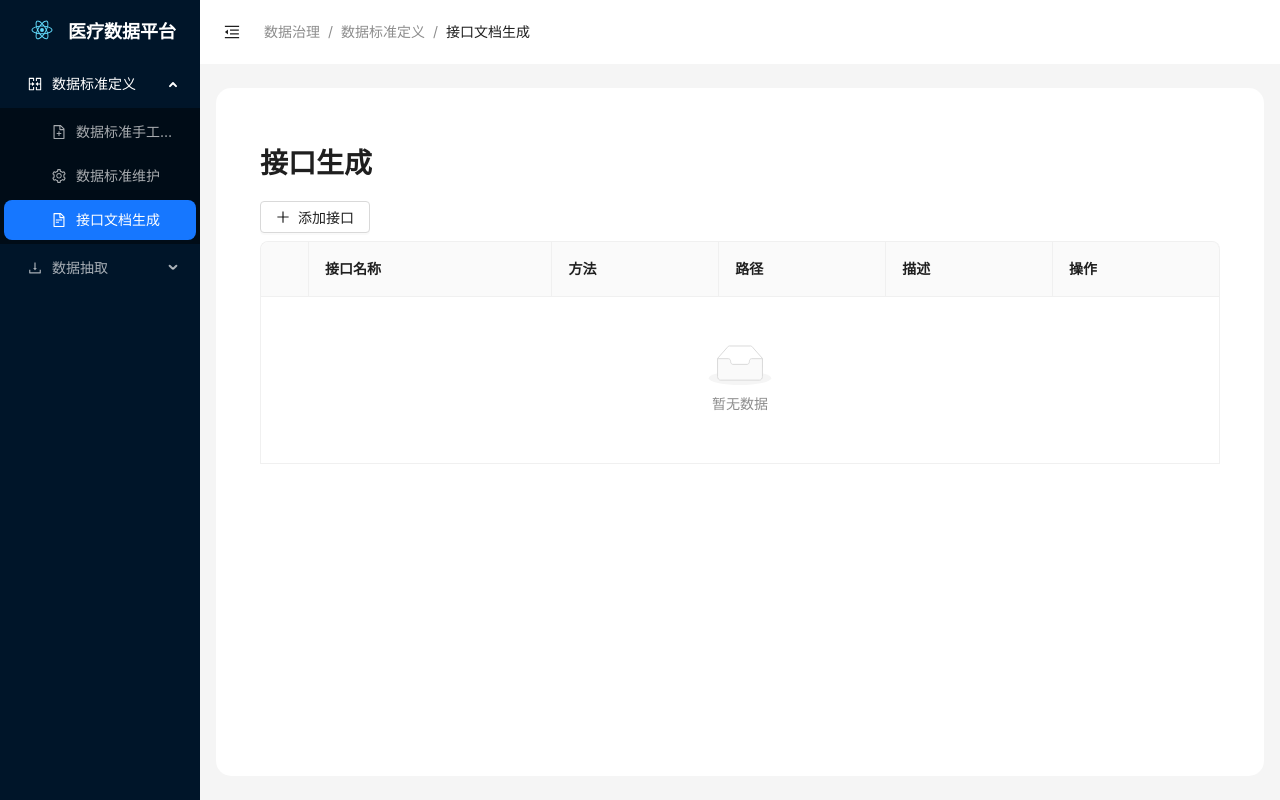
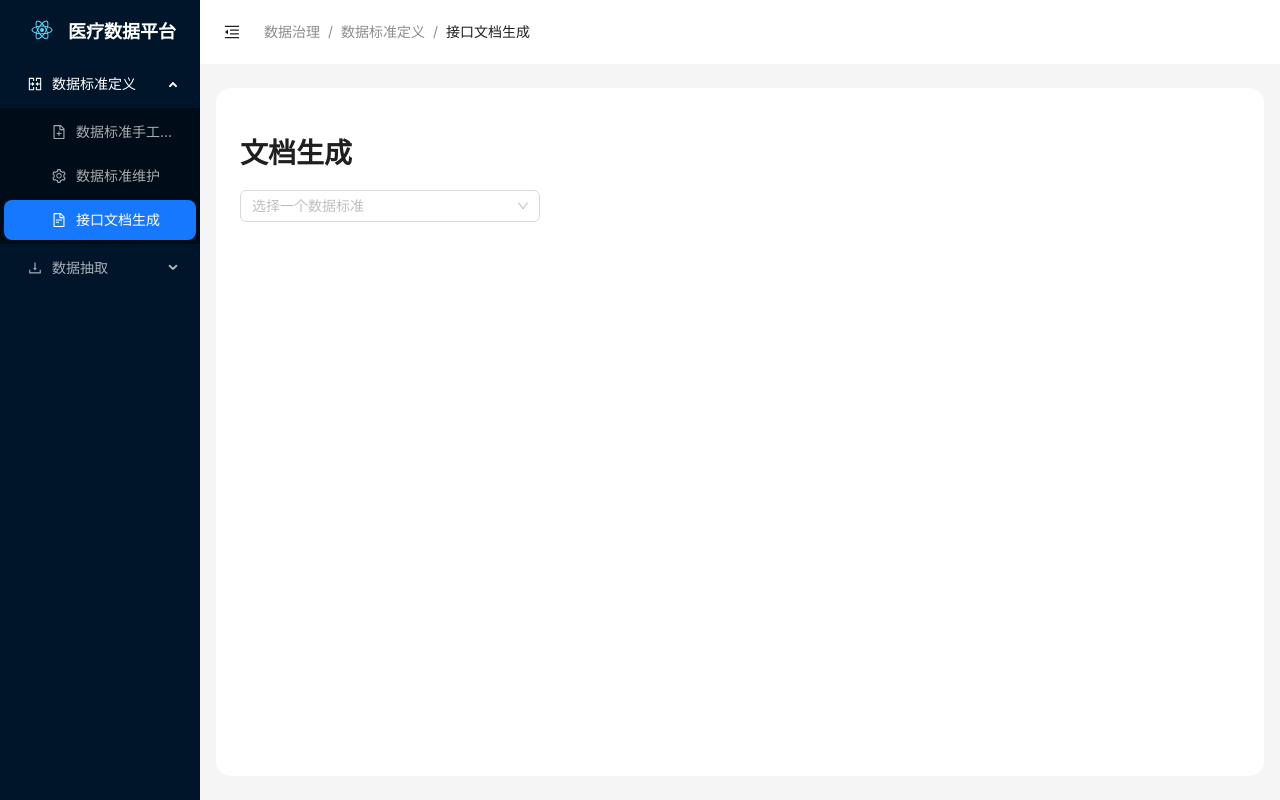
Before and after one commit to xiaoMartintin/Medical-Data-Governance-Platform, a React (Create React App) app in the folder ist-frontend/: page /data-norm-define/document in a window 1280 px wide. Built offline with nearby package versions, Linux system fonts and the light colour scheme.

Commit message:
修改文档页面的功能

```diff
--- a/ist-frontend/src/pages/InterfaceDocPage.js
+++ b/ist-frontend/src/pages/InterfaceDocPage.js
@@ -1,9 +1,9 @@
 import React, { useState } from 'react'
-import { Button, Layout, Space, Row, Col, Table, Form, Input, Modal, Select, message, Popconfirm } from 'antd'
-import { DeleteOutlined, EditOutlined, PlusOutlined } from '@ant-design/icons'
+import { Button, Layout, Descriptions, Typography, Select } from 'antd'
+import { DownloadOutlined } from '@ant-design/icons'
 
+const { Title } = Typography
 const { Option } = Select
-const { Content, Header } = Layout
 
 const initialDataStandards = [
   {
@@ -105,233 +105,70 @@ const initialDataStandards = [
       { name: 'AlterFlag', type: 'int', allowNull: false, length: null, description: '1:正常, 2:撤销', defaultValue: 1 }
     ],
   },
-];
+]
 
 const InterfaceDocPage = () => {
-  const [apiList, setApiList] = useState([])
-  const [editingApi, setEditingApi] = useState(null)
-  const [isEditModalVisible, setIsEditModalVisible] = useState(false)
-  const [form] = Form.useForm()
+  const [selectedStandard, setSelectedStandard] = useState(null)
 
-  const handleAddApi = () => {
-    setEditingApi(null)
-    form.resetFields()
-    setIsEditModalVisible(true)
+  const handleSelectChange = (value) => {
+    const selected = initialDataStandards.find(item => item.uuid === value)
+    setSelectedStandard(selected)
   }
 
-  const handleEditApi = (record) => {
-    setEditingApi(record)
-    form.setFieldsValue(record)
-    setIsEditModalVisible(true)
-  }
-
-  const handleEditSave = (values) => {
-    const [inputUuid, inputVersion] = values.inputData.split('-')
-    const [outputUuid, outputVersion] = values.outputData.split('-')
-
-    const inputStandard = initialDataStandards.find(standard => standard.uuid === inputUuid && standard.version === inputVersion)
-    const outputStandard = initialDataStandards.find(standard => standard.uuid === outputUuid && standard.version === outputVersion)
-
-    if (editingApi) {
-      const newList = apiList.map((api) => (api.key === editingApi.key ? { ...values, key: editingApi.key, inputStandard, outputStandard } : api))
-      setApiList(newList)
-      message.success('成功更新接口')
-    } else {
-      const newApi = {
-        ...values,
-        key: Date.now().toString(),
-        inputStandard,
-        outputStandard,
-      }
-      setApiList([...apiList, newApi])
-      message.success('成功添加接口')
-    }
-    setIsEditModalVisible(false)
-  }
-
-  const handleDeleteApi = (key) => {
-    const newList = apiList.filter((api) => api.key !== key)
-    setApiList(newList)
-    message.success('成功删除接口')
-  }
-
-  const handleEditCancel = () => {
-    setIsEditModalVisible(false)
-    setEditingApi(null)
-  }
-
-  const columns = [
-    {
-      title: '接口名称',
-      dataIndex: 'name',
-      key: 'name',
-    },
-    {
-      title: '方法',
-      dataIndex: 'method',
-      key: 'method',
-    },
-    {
-      title: '路径',
-      dataIndex: 'path',
-      key: 'path',
-    },
-    {
-      title: '描述',
-      dataIndex: 'description',
-      key: 'description',
-    },
-    {
-      title: '操作',
-      dataIndex: 'operation',
-      key: 'operation',
-      render: (_, record) => (
-        <Space>
-          <Button type="link" icon={<EditOutlined />} onClick={() => handleEditApi(record)}>编辑</Button>
-          <Popconfirm title="确定删除?" onConfirm={() => handleDeleteApi(record.key)}>
-            <Button danger type="link" icon={<DeleteOutlined />}>删除</Button>
-          </Popconfirm>
-        </Space>
-      ),
-    },
-  ]
-
-  const expandedRowRender = (record) => {
-    const columns = [
-      { title: '字段名', dataIndex: 'name', key: 'name' },
-      { title: '类型', dataIndex: 'type', key: 'type' },
-      { title: '允许为空', dataIndex: 'allowNull', key: 'allowNull', render: (text) => (text ? 'Yes' : 'No') },
-      { title: '长度', dataIndex: 'length', key: 'length' },
-      { title: '描述', dataIndex: 'description', key: 'description' },
-    ]
-
-    return (
-      <>
-        <h3>输入数据标准: {record.inputStandard.name} - {record.inputStandard.version}</h3>
-        <Table
-          columns={columns}
-          dataSource={record.inputStandard.fields}
-          pagination={false}
-          rowKey="name"
-          size="small"
-        />
-        <h3>返回数据标准: {record.outputStandard.name} - {record.outputStandard.version}</h3>
-        <Table
-          columns={columns}
-          dataSource={record.outputStandard.fields}
-          pagination={false}
-          rowKey="name"
-          size="small"
-        />
-      </>
-    )
-  }
-
-  const renderDataStandardsOptions = () => {
-    return initialDataStandards.map((standard, index) => (
-      <Option key={index} value={`${standard.uuid}-${standard.version}`}>{`${standard.name} - ${standard.version}`}</Option>
-    ))
+  const handleDownload = () => {
+    if (!selectedStandard) return
+    const content = JSON.stringify(selectedStandard, null, 2)
+    const blob = new Blob([content], { type: 'application/json' })
+    const url = URL.createObjectURL(blob)
+    const a = document.createElement('a')
+    a.href = url
+    a.download = `${selectedStandard.name}.json`
+    a.click()
+    URL.revokeObjectURL(url)
   }
 
   return (
-    <Layout style={{ minHeight: '100vh', borderRadius: '3px', background: '#fff' }}>
-      <Header style={{ padding: '0 20px', borderRadius: '3px', background: '#fff' }}>
-        <h1>接口生成</h1>
-      </Header>
-      <Content style={{ padding: '20px', borderRadius: '10px', marginTop: '5px' }}>
-        <Space direction="vertical" style={{ width: '100%', borderRadius: '3px' }}>
-          <Row gutter={16}>
-            <Col span={4}>
-              <Button onClick={handleAddApi} icon={<PlusOutlined />}>
-                添加接口
-              </Button>
-            </Col>
-          </Row>
-          <Table
-            bordered
-            dataSource={apiList}
-            columns={columns}
-            rowClassName="editable-row"
-            pagination={false}
-            expandable={{
-              expandedRowRender: record => expandedRowRender(record),
-            }}
-          />
-        </Space>
-        <Modal
-          title={editingApi ? '编辑接口详情' : '添加接口'}
-          visible={isEditModalVisible}
-          onCancel={handleEditCancel}
-          footer={null}
+    <div>
+      <h1>文档生成</h1>
+      <div style={{ marginBottom: '20px', maxWidth: '300px' }}>
+        <Select
+          showSearch
+          placeholder="选择一个数据标准"
+          optionFilterProp="children"
+          onChange={handleSelectChange}
+          style={{ width: '100%' }}
+          filterOption={(input, option) =>
+            option.children.toLowerCase().includes(input.toLowerCase())
+          }
         >
-          <Form
-            form={form}
-            labelCol={{ span: 6 }}
-            wrapperCol={{ span: 18 }}
-            initialValues={editingApi || { method: 'GET' }}
-            onFinish={handleEditSave}
-          >
-            <Form.Item
-              name="name"
-              label="API Name"
-              rules={[{ required: true, message: '请输入接口名称' }]}
-            >
-              <Input />
-            </Form.Item>
-            <Form.Item
-              name="method"
-              label="方法"
-              rules={[{ required: true, message: '请选择方法' }]}
-            >
-              <Select>
-                <Option value="GET">GET</Option>
-                <Option value="POST">POST</Option>
-                <Option value="PUT">PUT</Option>
-                <Option value="DELETE">DELETE</Option>
-              </Select>
-            </Form.Item>
-            <Form.Item
-              name="path"
-              label="路径"
-              rules={[{ required: true, message: '请输入接口路径' }]}
-            >
-              <Input />
-            </Form.Item>
-            <Form.Item
-              name="description"
-              label="描述"
-              rules={[{ required: true, message: '请输入接口描述' }]}
-            >
-              <Input.TextArea />
-            </Form.Item>
-            <Form.Item
-              name="inputData"
-              label="输入数据"
-              rules={[{ required: true, message: '请选择输入数据' }]}
-            >
-              <Select placeholder="选择输入数据">
-                {renderDataStandardsOptions()}
-              </Select>
-            </Form.Item>
-            <Form.Item
-              name="outputData"
-              label="返回数据"
-              rules={[{ required: true, message: '请选择返回数据' }]}
-            >
-              <Select placeholder="选择返回数据">
-                {renderDataStandardsOptions()}
-              </Select>
-            </Form.Item>
-            <Form.Item wrapperCol={{ offset: 6, span: 18 }}>
-              <Button htmlType="submit">
-                保存
-              </Button>
-            </Form.Item>
-          </Form>
-        </Modal>
-      </Content>
-    </Layout>
+          {initialDataStandards.map(item => (
+            <Option key={item.uuid} value={item.uuid}>{item.name}</Option>
+          ))}
+        </Select>
+      </div>
+      {selectedStandard ? (
+        <div style={{ background: '#fff', padding: '24px', borderRadius: '8px', boxShadow: '0 2px 8px rgba(0,0,0,0.15)' }}>
+          <Title level={2}>{selectedStandard.name}</Title>
+          <Descriptions bordered column={1}>
+            <Descriptions.Item label="Description">{selectedStandard.description}</Descriptions.Item>
+            <Descriptions.Item label="Version">{selectedStandard.version}</Descriptions.Item>
+            <Descriptions.Item label="Version Description">{selectedStandard.versionDescription}</Descriptions.Item>
+            {selectedStandard.fields.map(field => (
+              <Descriptions.Item key={field.name} label={field.name}>
+                {field.type} - {field.allowNull ? 'Nullable' : 'Not Nullable'} - {field.length || 'N/A'} - {field.description}
+              </Descriptions.Item>
+            ))}
+          </Descriptions>
+          <Button type="primary" icon={<DownloadOutlined />} onClick={handleDownload} style={{ marginTop: '16px' }}>
+            生成描述文档
+          </Button>
+        </div>
+      ) : (
+        null
+      )}
+    </div>
   )
 }
 
+
 export default InterfaceDocPage
```
